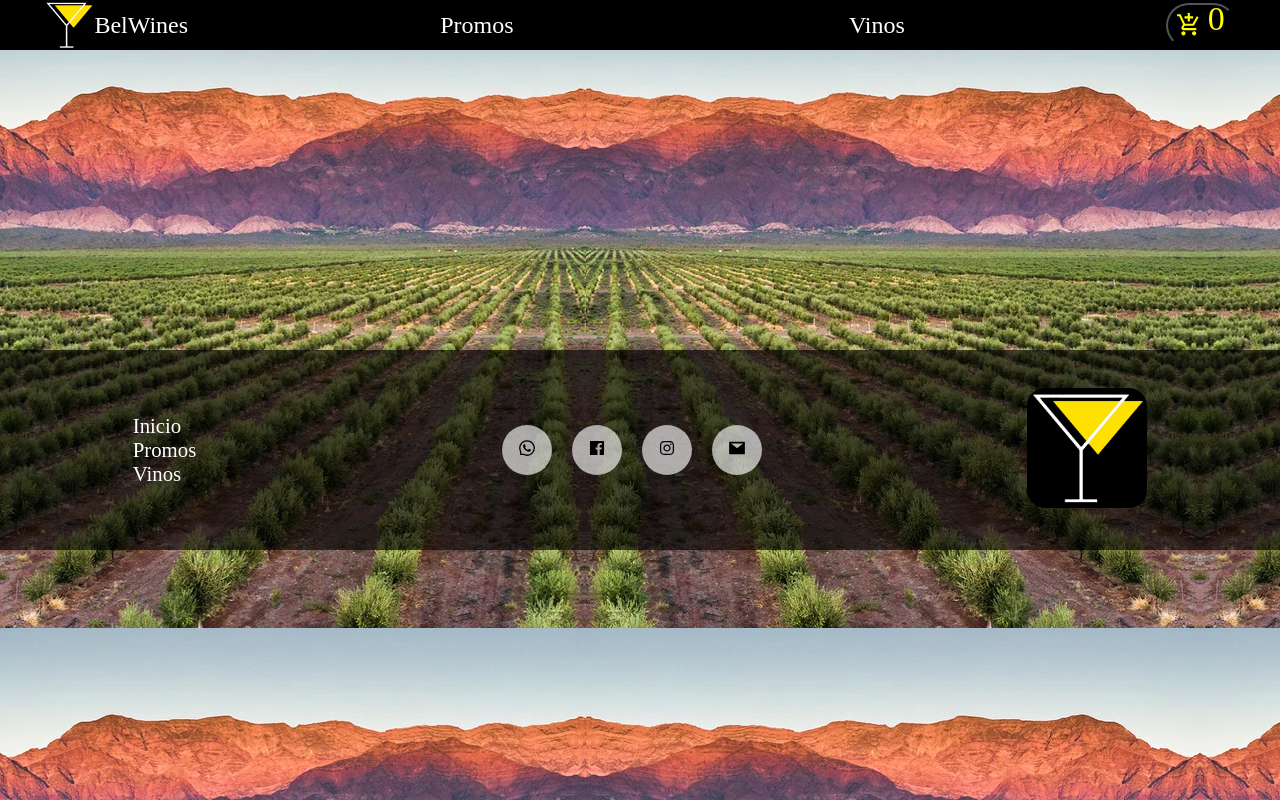
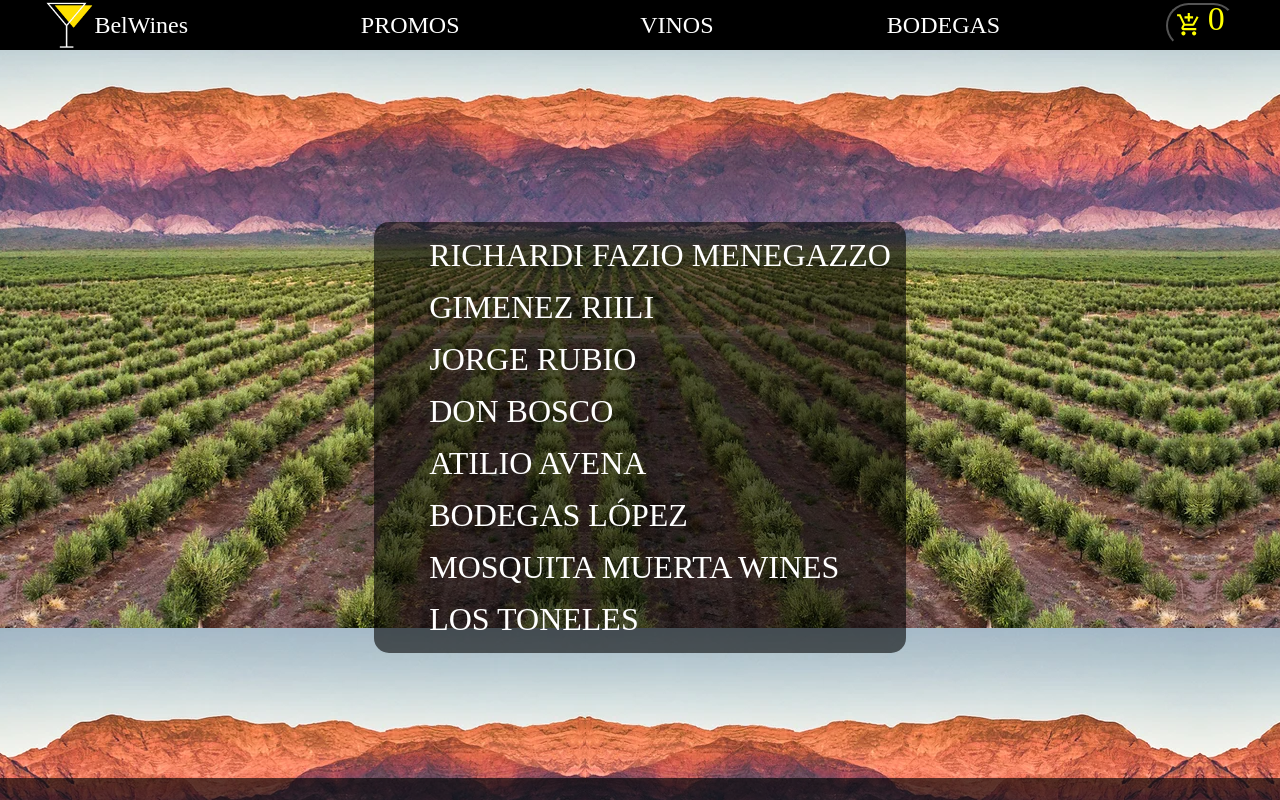
Before and after one commit to gaston964/BelWinesReact, a React (Vite) app: page /bodegas in a window 1280 px wide. Shown: the top 800 px of the page. Built offline with nearby package versions, Linux system fonts and the light colour scheme.

Commit message:
Updates 2

```diff
--- a/src/App.jsx
+++ b/src/App.jsx
@@ -1,5 +1,6 @@
 import { Route, Routes } from 'react-router-dom'
 import './App.css'
+import Bodegas from './components/Bodegas'
 import Cart from './components/Cart'
 import Footer from './components/Footer'
 import ItemListContainer from './components/ItemListContainer'
@@ -20,6 +21,7 @@ function App() {
         <Route path='/promos' element={<Promos/>} />
         <Route path='/vinos' element={<ItemListContainer />} />
         <Route path='/vinos/category/:id' element={<ItemListContainer />} />
+        <Route path='/bodegas' element={<Bodegas />} />
         <Route path='/cart' element={<Cart />} />
         <Route path='/form' element={<MyForm />} />
       </Routes>
--- /dev/null
+++ b/src/components/Bodegas.jsx
@@ -0,0 +1,22 @@
+import React from 'react'
+
+const Bodegas = () => {
+    return (
+        <>
+            <div className="bodegasPadre">
+            <ul className="bodegasUl">
+                <li>RICHARDI FAZIO MENEGAZZO</li>
+                <li>GIMENEZ RIILI</li>
+                <li>JORGE RUBIO</li>
+                <li>DON BOSCO</li>
+                <li>ATILIO AVENA</li>
+                <li>BODEGAS LÓPEZ</li>
+                <li>MOSQUITA MUERTA WINES</li>
+                <li>LOS TONELES</li>
+            </ul>
+            </div>
+        </>
+    )
+}
+
+export default Bodegas
--- a/src/components/CustomAnnouncement.jsx
+++ b/src/components/CustomAnnouncement.jsx
@@ -4,7 +4,7 @@ function CustomAnnouncement() {
     const [visible, setVisible] = useState(true);
 
     return (
-        <div style={{ backgroundColor: 'yellow', padding: '10px', color: 'black' }}>
+        <div className='anuncio'>
             {visible && (
                 <span>
                     CAJAS A PARTIR DE $3.200
--- a/src/components/Footer.jsx
+++ b/src/components/Footer.jsx
@@ -7,9 +7,10 @@ const Footer = () => {
         <>
             <div className='footer'>
                 <div className='footerLink'>
-                    <Link to={"/"}>Inicio</Link>
-                    <Link to={'/promos'}>Promos</Link>
-                    <Link to={'/vinos'}>Vinos</Link>
+                    <Link to={"/"}>INICIO</Link>
+                    <Link to={'/promos'}>PROMOS</Link>
+                    <Link to={'/vinos'}>VINOS</Link>
+                    <Link to={'/bodegas'}>BODEGAS</Link>
                 </div>
                 <div className='footerRedes'>
                     <ul className='wrapperFooter'>
--- a/src/components/Navbar.jsx
+++ b/src/components/Navbar.jsx
@@ -16,8 +16,9 @@ const Navbar = () => {
                         </Link>
                     </div>
                     <div className="navLink">
-                        <Link to={'/promos'}>Promos</Link>
-                        <Link to={'/vinos'}>Vinos</Link>
+                        <Link to={'/promos'}>PROMOS</Link>
+                        <Link to={'/vinos'}>VINOS</Link>
+                        <Link to={'/bodegas'}>BODEGAS</Link>
                     </div>
                     <Link to={"/cart"}>
                     <CartWidget/>
@@ -26,9 +27,10 @@ const Navbar = () => {
                 <div className="close">
                     <button onClick={() => setIsMenuOpen(!isMenuOpen)}><GoGrabber /></button>
                     <div className={isMenuOpen ? 'open' : 'closeMenu'}>
-                        <Link to={'/'}>Inicio</Link>
-                        <Link to={'/promos'}>Promos</Link>
-                        <Link to={"/vinos"}>Vinos</Link>
+                        <Link to={'/'}>INICIO</Link>
+                        <Link to={'/promos'}>PROMOS</Link>
+                        <Link to={"/vinos"}>VINOS</Link>
+                        <Link to={"/bodegas"}>BODEGAS</Link>
                     </div>
                     <Link to={"/cart"}>
                     <CartWidget/>
--- a/src/components/SobreNos.jsx
+++ b/src/components/SobreNos.jsx
@@ -19,7 +19,7 @@ const SobreNos = () => {
                         Comencé a promocionar por Facebook y empecé a recibir pedidos de otras provincias.</p>
                     <p>Detrás de este negocio hay mucho esfuerzo y dedicación. Estoy involucrada con mi emprendimiento y con la satisfacción de mis clientes.</p>
                     <p>La idea del emprendimiento es ofrecer vinos de MENDOZA que no puedan encontrar en góndolas de supermercado, vinos de bodegas boutique o menos conocidas. </p>
-                    <h3>Hago envíos a todo el país, a través de Andesmar Cargas a domicilio o Andreani a sucursal. Demora aproximada 7 días hábiles. Los envíos sólo están incluídos en las promociones de la sección "PROMOS". De manera contraria pueden solicitarme cotización del envío vía Whatsapp, correo electrónico, DM en Instagram o Facebook.</h3>
+                    <p>Hago envíos a todo el país, a través de Andesmar Cargas a domicilio o Andreani a sucursal. Demora aproximada 7 días hábiles. Los envíos sólo están incluídos en las promociones de la sección "PROMOS". De manera contraria pueden solicitarme cotización del envío vía Whatsapp, correo electrónico, DM en Instagram o Facebook.</p>
                     <h3>Soy monotributista, hago factura "C".</h3>
                     <h2>LOS INVITO A CONOCERME</h2>
                 </div>
--- a/src/index.css
+++ b/src/index.css
@@ -4,14 +4,13 @@
   list-style: none;
   text-decoration: none;
 }
-
 body {
   background-image: url("/images/PAG4Prueba.png");
-  /* background-size: cover; */
   background-repeat: repeat;
   color: white;
   margin-top: 50px;
   font-family: 'Noto Serif Toto', serif;
+  height: 100vh;
 }
 /* font-family: 'Noto Serif Toto', serif;
 font-family: 'Raleway', sans-serif; */
@@ -89,6 +88,34 @@ nav {
   display: none;
 }
 
+/* -------------customannaucmetn-------------- */
+.bodegasPadre{
+  height: 100%;
+  display: flex;
+  justify-content: center;
+  align-items: center;
+  font-size: 2rem;
+}
+.bodegasUl{
+  background-color: rgba(0, 0, 0, 0.589);
+  border-radius: 15px;
+  margin-bottom: 25px;
+}
+.bodegasUl li {
+  margin: 15px;
+}
+/* -------------customannaucmetn-------------- */
+.anuncio {
+  background-color: rgba(228, 228, 216, 0.589);
+  padding: 10px;
+  color: black;
+}
+.anuncio button{
+background-color: rgba(255, 255, 255, 0.164);
+border-radius: 15px;
+
+}
+
 /* -------------Item-------------- */
 .itemContainer {
   min-height: 100vh;
@@ -98,31 +125,39 @@ nav {
 }
 
 /* -------------Sobrneos-------------- */
-.sobrenosContainer{
+.sobrenosContainer {
   display: flex;
   flex-direction: column;
   align-items: center;
 }
-.sobrenosInfo{
+
+.sobrenosInfo {
   display: flex;
   flex-direction: column;
   padding: 25px;
   background-color: rgba(0, 0, 0, 0.5);
 }
-.sobrenosInfo h1, h3,h5, p {
+
+.sobrenosInfo h1,
+h3,
+h5,
+p {
   padding: 10px
 }
+
 .column {
   float: left;
   width: 50%;
 }
-.column img{
+
+.column img {
   height: 520px;
   width: 380px;
   border-radius: 15%;
 }
+
 /* Vinos */
-.containerCategory{
+.containerCategory {
   display: flex;
   flex-wrap: wrap;
   height: 50px;
@@ -131,32 +166,37 @@ nav {
   justify-content: space-around;
   padding: 10px;
 }
-.containerCategory h3{
+
+.containerCategory h3 {
   background-color: rgba(0, 0, 0, 0.507);
   border-radius: 15px;
 }
-.containerCategory a{
+
+.containerCategory a {
   display: flex;
   align-items: center;
   min-width: 300;
   transition: all 0.3s ease;
   color: white;
 }
-.containerCategory a:hover{
+
+.containerCategory a:hover {
   color: yellow;
   cursor: pointer;
 }
+
 /* -------------Cart-------------- */
-.container{
+.container {
   display: flex;
   flex-wrap: wrap;
   flex-direction: row;
   justify-content: center;
   margin: auto;
-  max-width:100vw;
+  max-width: 100vw;
   background-color: rgba(0, 0, 0, 0.644);
 }
-.containerCondicional{
+
+.containerCondicional {
   height: 100vh;
   display: flex;
   flex-direction: column;
@@ -164,12 +204,14 @@ color: white;
   align-items: center;
   background-color: #000000a8;
 }
-.containerCondicional img{
-  width:180px;
+
+.containerCondicional img {
+  width: 180px;
   height: 150px;
   border-radius: 50%;
 }
-.container div.cartBoE{
+
+.container div.cartBoE {
   height: 100px;
   position: absolute;
   bottom: 0;
@@ -177,7 +219,8 @@ color: white;
   margin: 15px;
 
 }
-.cartPadreCondicional{
+
+.cartPadreCondicional {
   height: 90vh;
   width: 100vw;
   display: flex;
@@ -185,7 +228,8 @@ color: white;
   justify-content: center;
   align-items: center;
 }
-.cartPadreCondicional div{
+
+.cartPadreCondicional div {
   background-color: rgba(0, 0, 0, 0.658);
   height: 150px;
   display: flex;
@@ -193,7 +237,8 @@ color: white;
   align-items: center;
   justify-content: space-around;
 }
-.cartContainer{
+
+.cartContainer {
   display: flex;
   flex-direction: column;
   align-items: center;
@@ -204,13 +249,16 @@ color: white;
   margin-right: 65px;
   border-radius: 7px 7px 7px 7px;
 }
+
 .cart-img {
   height: 320px;
   width: 327px;
 }
+
 .cart-img img {
   border-radius: 7px 0 0 7px;
 }
+
 .cart-info {
   float: left;
   height: 320px;
@@ -218,12 +266,13 @@ color: white;
   border-radius: 0 7px 10px 7px;
   background-color: #ffffff;
 }
+
 .cart-text {
   height: 200px;
   width: 327px;
 }
 
-.cart-text h1{
+.cart-text h1 {
   margin: 0 0 0 38px;
   padding-top: 52px;
   font-size: 34px;
@@ -244,9 +293,12 @@ color: white;
   color: #d2d2d2;
   letter-spacing: 0.2em;
 }
-.cart-text h3, h4{
+
+.cart-text h3,
+h4 {
   color: #474747;
 }
+
 .cart-price-btn {
   display: flex;
   flex-direction: column;
@@ -255,7 +307,8 @@ color: white;
   width: 300px;
   margin: auto;
 }
-.cart-price-btn button{
+
+.cart-price-btn button {
   border-radius: 10px;
   cursor: pointer;
   margin: 5px;
@@ -263,10 +316,12 @@ color: white;
   color: white;
   height: 45px;
 }
-.cart-price-btn button:hover{
+
+.cart-price-btn button:hover {
   background-color: black;
   color: yellow;
 }
+
 .cart-price-btn p {
   height: 50px;
   font-family: 'Noto Serif Toto', serif;
@@ -274,38 +329,43 @@ color: white;
   font-weight: lighter;
   color: #474747;
 }
+
 span {
   height: 50px;
   font-family: 'Noto Serif Toto', serif;
   font-size: 34px;
 }
 
-.cartBoE{
+.cartBoE {
 
   background-color: rgba(255, 255, 0, 0.952);
   color: black;
   text-align: center;
   border-radius: 15%;
 }
-.cartBoE button{
+
+.cartBoE button {
   width: 100px;
   height: 35px;
   margin: 5px;
   border-radius: 25%;
   cursor: pointer;
 }
-.cartBoE button:hover{
+
+.cartBoE button:hover {
   background-color: black;
   color: yellow;
 }
+
 /* --------Promos----------- */
-.promos{
+.promos {
   display: flex;
   flex-wrap: wrap;
   justify-content: space-around;
   max-width: 100vw;
   overflow: hidden;
 }
+
 /* --------Footer----------- */
 .footer {
   display: flex;
@@ -321,15 +381,18 @@ span {
   font-size: 1.3rem;
   justify-content: center;
 }
-.footerLink a{
+
+.footerLink a {
   color: white;
   transition: all 0.3s ease;
 }
-.footerLink a:hover{
+
+.footerLink a:hover {
   font-size: 1.6rem;
 }
+
 .footerLogo img {
-  width:120px;
+  width: 120px;
   height: 120px;
   border-radius: 15%;
 }
@@ -420,6 +483,7 @@ height: 200px;
   background: #16df0f;
   color: #ffffff;
 }
+
 .wrapperFooter .facebook:hover,
 .wrapperFooter .facebook:hover .tooltip,
 .wrapperFooter .facebook:hover .tooltip::before {
@@ -444,6 +508,7 @@ height: 200px;
 
 
 @media (max-width: 768px) {
+
   /* ----------Navbar-------- */
   .open {
     display: none;
@@ -503,66 +568,77 @@ height: 200px;
 
   /* -------VInos-------- */
 
-.itemContainer{
+  .itemContainer {
     margin-top: 100px;
   }
 
   /* -------Footer-------- */
-.footer{
+  .footer {
     display: flex;
     flex-direction: column;
     margin-top: 25px;
   }
 
   /* -------SobreNos-------- */
-.sobrenosContainer{
+  .sobrenosContainer {
     flex-direction: column-reverse;
     flex-wrap: wrap;
     align-items: center;
   }
-.sobrenosContainer img{
+
+  .sobrenosContainer img {
     width: 280px;
   }
+
   /* ----------------------------------- */
-.cartContainer{
+  .cartContainer {
     margin-right: 0;
   }
-.container div.cartBoE{
+
+  .container div.cartBoE {
     position: unset;
     height: 150px;
   }
-.cartBoE button{
+
+  .cartBoE button {
     height: 65px;
   }
-.footer{
+
+  .footer {
     margin: auto;
   }
-.footerRedes{
+
+  .footerRedes {
     justify-content: unset;
   }
-.container{
+
+  .container {
     margin-left: 40px;
   }
 }
-@media (min-width: 769px) and (max-width: 1023px){
-  .sobrenosContainer{
+
+@media (min-width: 769px) and (max-width: 1023px) {
+  .sobrenosContainer {
     flex-direction: column-reverse;
     flex-wrap: wrap;
     align-items: center;
   }
-  .hide{
+
+  .hide {
     display: none;
   }
 }
 
-@media (max-width: 758px){
-  .itemContainer{
+@media (max-width: 758px) {
+  .itemContainer {
     margin: 100px;
   }
-  .wrapper{
+
+  .wrapper {
     margin: 105px;
   }
-  .card{
+
+  .card {
     height: 500px;
     margin-bottom: 25px;
     margin-top: 20px;
```
Lines whose indentation alone changed are shown as unchanged.
